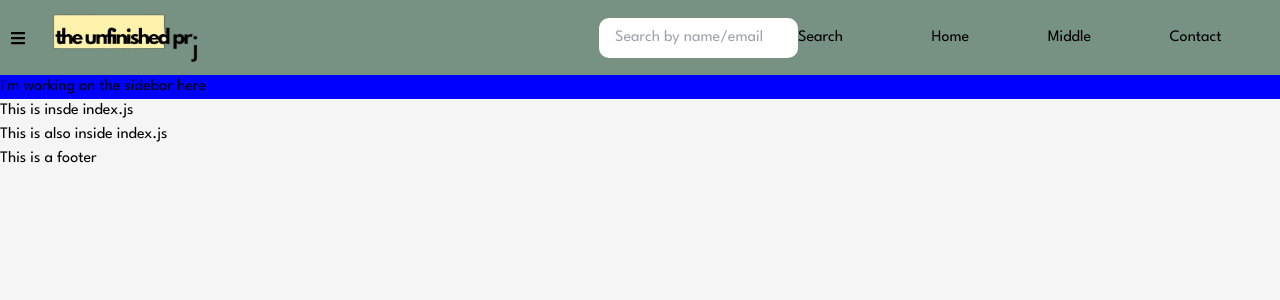
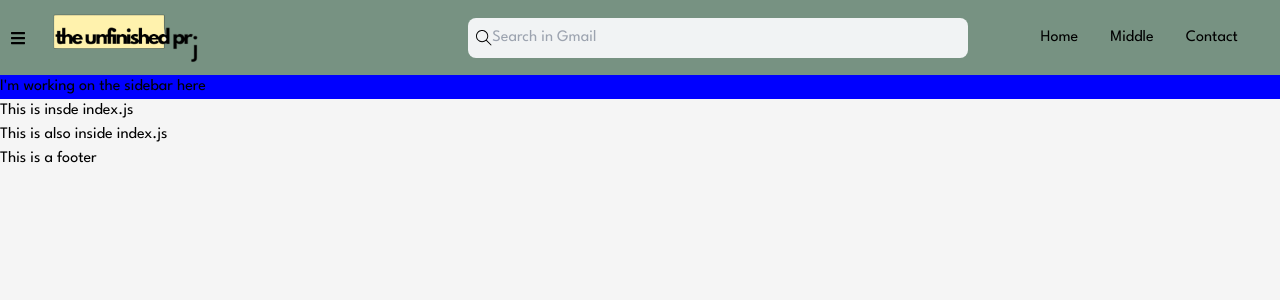
Before and after one commit to hphng/The_Unfinished_Project, a Next.js app: page / in a window 1280 px wide. Shown: the top 300 px of the page. Built offline with nearby package versions, Linux system fonts and the light colour scheme.

Commit message:
Modify SearchBar

```diff
--- a/components/base/Header/NavBar.js
+++ b/components/base/Header/NavBar.js
@@ -20,9 +20,7 @@ export default function NavBar() {
       <div className={styles.prjLogo}>
         <Image priority src="/images/logo.png" width={150} height={60} alt="" />
       </div>
-      <div>
-        <SearchBar />
-      </div>
+      <SearchBar />
       <div className={styles.content}>
         <a
           href="#Home"
--- a/components/base/Header/NavBar.module.css
+++ b/components/base/Header/NavBar.module.css
@@ -15,21 +15,12 @@
   margin-left: 15px;
   flex-shrink: 0;
 }
-/*
-.searchBar {
-  margin-left: auto;
-  background-color: #f5f5f5;
-  padding: 10px;
-  border-radius: 10px;
-  display: flex;
-  flex-grow: 0.5;
-} */
 
 .content {
   margin-left: auto;
   padding-left: 30px;
   display: flex;
-  gap: 30px;
+  /* gap: 30px; */
   justify-content: space-evenly;
   flex-grow: 0.5;
   /* Adjust the gap between content items */
@@ -78,16 +69,31 @@
 }
 
 .searchBar {
-  background-color: white;
   display: flex;
-  /* flex-grow: 0.5; */
-  border-radius: 10px;
-  /* border: 3px solid rgba(120, 120, 120, 0.374); */
-  padding: 0.5rem 1rem;
-  width: 100%;
-  justify-content: space-between;
+  align-items: center;
+  background-color: #f1f3f4;
+  padding: 8px;
+  border-radius: 8px;
+  width: 500px;
 }
-/* .searchBar > input {
+
+.searchIcon {
+  background: transparent;
+  border: none;
+  cursor: pointer;
+  transition: color 0.3s ease;
+}
+
+.searchIcon:hover {
+  color: #007bff;
+}
+
+.input {
+  flex: 1;
   border: none;
   outline: none;
-} */
+  font-size: 16px;
+  padding: 0;
+  margin: 0;
+  background-color: transparent;
+}
--- a/components/base/Header/SearchBar.js
+++ b/components/base/Header/SearchBar.js
@@ -1,17 +1,25 @@
-import React from "react";
+import React, { useState } from "react";
 import styles from "./NavBar.module.css";
+import { TfiSearch } from "react-icons/tfi";
 
 const SearchBar = () => {
+  const [searchQuery, setSearchQuery] = useState("");
+
+  const handleSearchChange = (e) => {
+    setSearchQuery(e.target.value);
+  };
   return (
-    <div style={{ display: "flex" }}>
+    <div className={styles.searchBar}>
+      <button className={styles.searchIcon}>
+        <TfiSearch />
+      </button>
       <input
-        className={styles.searchBar}
-        placeholder="Search by name/email"
         type="text"
-        // value={filter}
-        // onChange={(e) => setFilter(e.target.value)}
+        placeholder="Search in Gmail"
+        value={searchQuery}
+        onChange={handleSearchChange}
+        className={styles.input}
       />
-      <button>Search</button>
     </div>
   );
 };
```
